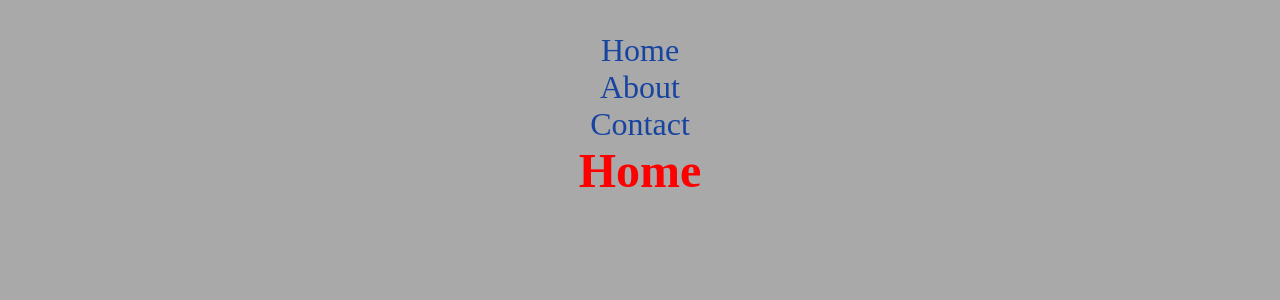
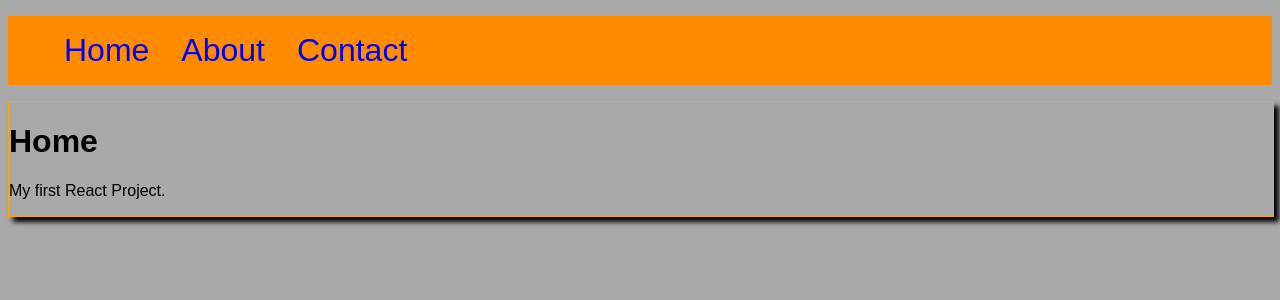
Before and after one commit to Degi100/centraldev, a React (Create React App) app: page / in a window 1280 px wide. Shown: the top 300 px of the page. Built offline with nearby package versions, Linux system fonts and the light colour scheme.

Commit message:
first reactproject

```diff
--- a/package.json
+++ b/package.json
@@ -8,9 +8,11 @@
     "@testing-library/user-event": "^12.8.3",
     "node-sass": "^6.0.0",
     "react": "^17.0.2",
+    "react-burger-menu": "^3.0.6",
     "react-dom": "^17.0.2",
     "react-router-dom": "^5.2.0",
     "react-scripts": "4.0.3",
+    "sass": "^1.34.1",
     "web-vitals": "^1.1.2"
   },
   "scripts": {
--- a/src/App.js
+++ b/src/App.js
@@ -4,7 +4,6 @@ import { Home } from './pages/Home';
 import { About } from './pages/About';
 import { Contact } from './pages/Contact';
 import { Header } from './components/Header/Header';
-
 
 import './App.scss';
 
--- a/src/App.scss
+++ b/src/App.scss
@@ -3,30 +3,29 @@
 *,
 *::after,
 *::before{
-  margin: 0;
-  padding: 0;
+  margin: 1;
+  padding: 1;
   box-sizing: inherit;
 }
 
-li{
-  list-style: none;
-}
+// li{
+//   list-style: none;
+// }
 
-a{
-  cursor: pointer;
-  text-decoration: none;
-  color: #1743a1;
-}
-.App {
-  text-align: center;
-  display: flex;
-  flex-direction: column;
-  align-items: center;
-}
+// a{
+//   cursor: pointer;
+//   text-decoration: none;
+//   color: #266ed8;
+// }
+// .App {
+//   text-align: center;
+//   justify-content: center;
+//   display: flex;
+//   flex-direction: column;
+//   align-items: center;
+// }
 
 body{
   background-color: darkgray;
-  color: rgb(255, 0, 0);
-  margin-top: 2rem;
-  font-size: 2rem;
+
 }
--- /dev/null
+++ b/src/_variables.scss
@@ -0,0 +1,8 @@
+$border: 1px black solid;
+$borderLayer: 1px orange solid;
+$boxShadow: 5px 5px 5px black;
+
+$naviPadding: 1rem;
+$naviMargin: 0rem;
+$naviFontSize: 2rem;
+$naviHover: red;
--- a/src/components/Header/Header.scss
+++ b/src/components/Header/Header.scss
@@ -0,0 +1,24 @@
+@use '/src/variables' as v;
+
+ul {
+  display: flex;
+  li {
+    list-style: none;
+    a {
+      display: flex;
+      justify-content: space-around;
+      flex-direction: left;
+      padding: v.$naviPadding;
+      margin: v.$naviMargin;
+      font-size: v.$naviFontSize;
+      text-decoration: none;
+    }
+    a:hover {
+      color: v.$naviHover;
+    }
+  }
+}
+
+.Navigation {
+  background-color: darkorange;
+}
--- a/src/index.scss
+++ b/src/index.scss
@@ -0,0 +1,14 @@
+@use 'variables' as v;
+
+body{
+	font-family: arial;
+
+}
+
+.layer1{
+	width: 100%;
+	height: max-content;
+	border: v.$borderLayer;
+	box-shadow: v.$boxShadow;
+
+}
--- a/src/pages/Home.js
+++ b/src/pages/Home.js
@@ -1,9 +1,17 @@
-import React from 'react';
+import React from "react";
+import "../index.scss";
+// import logo from "./logo.svg";
 
 export const Home = () => {
-	return(
-		<div>
-			<h2>Home</h2>
-		</div>
-	);
+  return (
+    <div>
+      <div className="layer1">
+        <h1>Home</h1>
+        <p>
+          My first React Project.
+          {/* <img src={logo} alt="React Logo" /> */}
+        </p>
+      </div>
+    </div>
+  );
 };
```
Also changed, not shown: src/components/Navigation/Navigation.scss (deleted, +0 -18 lines), src/components/Header/Header.js (line endings or trailing spaces), 1 other file (tests, documents, lock files or other folders).
